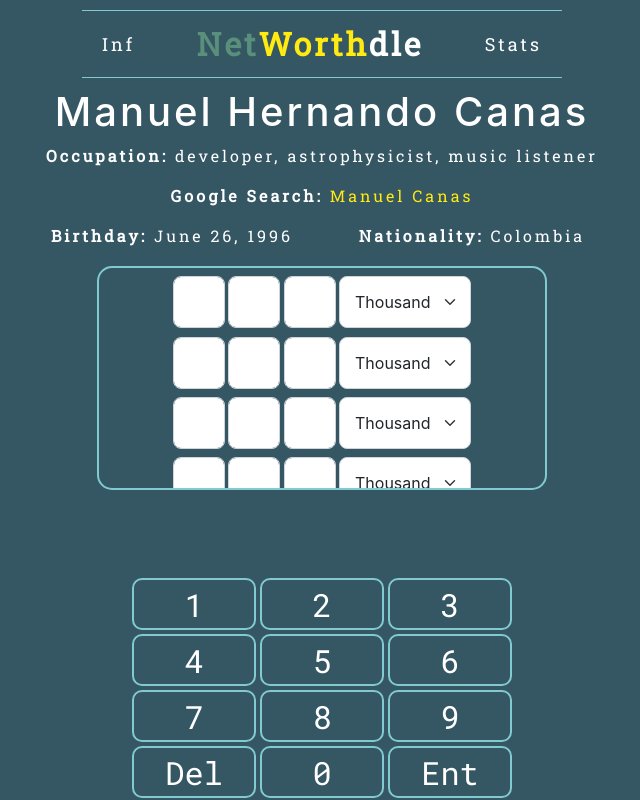
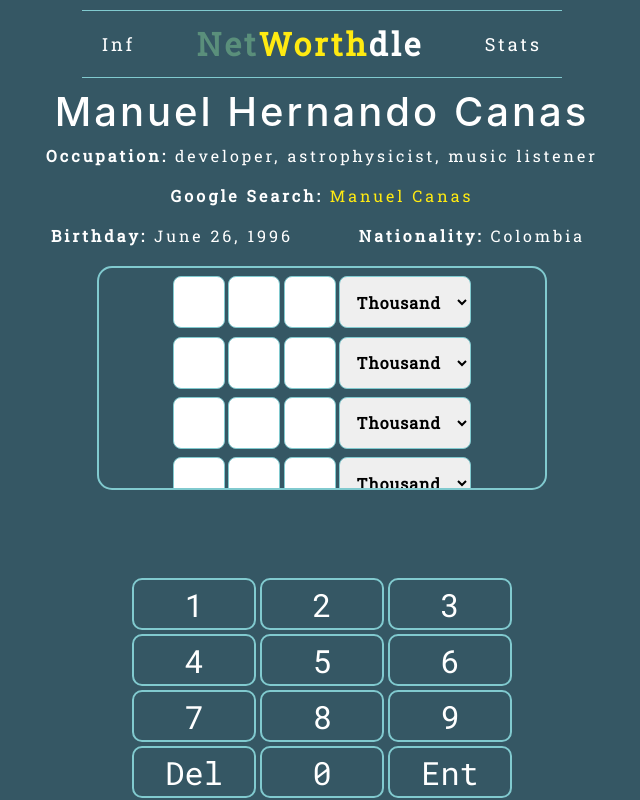
Before and after one commit to canasmh/NetWorthdle, a React (Create React App) app in the folder client/: page / in a window 1280 px wide. Shown: the whole page, without its empty margins (318-958 px from the left). Built offline with nearby package versions, Linux system fonts and the light colour scheme.

Commit message:
Add styling to the game tiles that reflects the results of user guess

```diff
--- a/client/src/App.js
+++ b/client/src/App.js
@@ -11,7 +11,7 @@
   const [celebData, setCelebData] = useState({
     "name": "Manuel Hernando Canas",
     "occupation": ["developer", "astrophysicist", "music listener"],
-    "net_worth": "655 million",
+    "net_worth": "135 million",
     "birthday": "June 26, 1996",
     "nationality": "Colombia"
   })
@@ -33,7 +33,7 @@
     <div className="app">
       <Header />
       <Celeb celebData={celebData} />
-      <GameBoard guesses={guesses} currentGuess={currentGuess} setMoneyUnit={setMoneyUnit}/>
+      <GameBoard guesses={guesses} currentGuess={currentGuess} setMoneyUnit={setMoneyUnit} tileClasses={tileClasses}/>
       <Keyboard moneyUnit={moneyUnit} nGuesses={guesses.length}currentGuess={currentGuess} setGuesses={setGuesses} setCurrentGuess={setCurrentGuess} setTileClasses={setTileClasses} netWorth={celebData.net_worth} />
     </div>
   );
--- a/client/src/GameBoard.js
+++ b/client/src/GameBoard.js
@@ -8,11 +8,11 @@
 
     return (
         <div className="game-board">
-            <GameTiles guess={guesses.length > 0 ? guesses[0] : null} currentGuess={guesses.length === 0 ? currentGuess : null} setMoneyUnit={props.setMoneyUnit} disable={guesses.length > 0 ? true : false} />
-            <GameTiles guess={guesses.length > 1 ? guesses[1] : null} currentGuess={guesses.length === 1 ? currentGuess : null} setMoneyUnit={props.setMoneyUnit} disable={guesses.length > 1 ? true : false} />
-            <GameTiles guess={guesses.length > 2 ? guesses[2] : null} currentGuess={guesses.length === 2 ? currentGuess : null} setMoneyUnit={props.setMoneyUnit} disable={guesses.length > 2 ? true : false} />
-            <GameTiles guess={guesses.length > 3 ? guesses[3] : null} currentGuess={guesses.length === 3 ? currentGuess : null} setMoneyUnit={props.setMoneyUnit} disable={guesses.length > 3 ? true : false} />
-            <GameTiles guess={guesses.length > 4 ? guesses[4] : null} currentGuess={guesses.length === 4 ? currentGuess : null} setMoneyUnit={props.setMoneyUnit} disable={guesses.length > 4 ? true : false} />
+            <GameTiles guess={guesses.length > 0 ? guesses[0] : null} currentGuess={guesses.length === 0 ? currentGuess : null} setMoneyUnit={props.setMoneyUnit} disable={guesses.length > 0 ? true : false} classes={props.tileClasses.firstRow} />
+            <GameTiles guess={guesses.length > 1 ? guesses[1] : null} currentGuess={guesses.length === 1 ? currentGuess : null} setMoneyUnit={props.setMoneyUnit} disable={guesses.length > 1 ? true : false} classes={props.tileClasses.secondRow} />
+            <GameTiles guess={guesses.length > 2 ? guesses[2] : null} currentGuess={guesses.length === 2 ? currentGuess : null} setMoneyUnit={props.setMoneyUnit} disable={guesses.length > 2 ? true : false} classes={props.tileClasses.thirdRow} />
+            <GameTiles guess={guesses.length > 3 ? guesses[3] : null} currentGuess={guesses.length === 3 ? currentGuess : null} setMoneyUnit={props.setMoneyUnit} disable={guesses.length > 3 ? true : false} classes={props.tileClasses.fourthRow} />
+            <GameTiles guess={guesses.length > 4 ? guesses[4] : null} currentGuess={guesses.length === 4 ? currentGuess : null} setMoneyUnit={props.setMoneyUnit} disable={guesses.length > 4 ? true : false} classes={props.tileClasses.fifthRow} />
         </div>
     )
 }
--- a/client/src/GameTiles.css
+++ b/client/src/GameTiles.css
@@ -19,12 +19,17 @@
    margin: 2px 1px;
 }
 
-
 select, input {
     display: inline-block !important;
+    font-weight: 500;
+    font-family: 'Roboto Slab', serif;
+    /* font-family: 'Roboto Mono', monospace; */
+    border: 1px solid #81CACF;
+    letter-spacing: 1px;
 }
 
 input[type=text] {
+
     display: inline-block;
     text-align: center;
     width: 44px;
@@ -41,6 +46,22 @@
     margin: 0.2rem 0.1rem;
     padding: 0;
     border-radius: 8px!important;
+
+}
+
+.correct {
+    background-color: #5A8F7B!important;
+    color: #FFF!important;
+}
+
+.present {
+    background-color: #FFEA11!important;
+    color: #FFF!important;
+}
+
+.absent {
+    background-color: #373737!important;
+    color: #FFF!important;
 }
 
 @media only screen and (max-width: 320px) {
@@ -70,6 +91,9 @@
 }
 
 @media only screen and (min-width: 992px) {
+    select, input {
+        font-weight: 600;
+    }
     input[type=text] {
         height: 52px;
         width: 52px;
--- a/client/src/GameTiles.js
+++ b/client/src/GameTiles.js
@@ -22,13 +22,19 @@
 
             props.setMoneyUnit(newMoneyUnit)
         }
+        var classes = ""
+        if (props.classes.length === 0) {
+            classes = "    "
+        } else {
+            classes = props.classes
+        }
 
         return (
             <Form>
-                <Form.Control bsPrefix="" type="text" value={!guess ? "" : guess[0]} placeholder="" readOnly disabled={props.disable} />
-                <Form.Control bsPrefix="" type="text" value={!guess ? "" : guess[1]} placeholder="" readOnly disabled={props.disable} />
-                <Form.Control bsPrefix="" type="text" value={!guess ? "" : guess[2]} placeholder="" readOnly disabled={props.disable} />
-                <Form.Select bsPrefix="" aria-label="Default select example" onChange={changeUnit} readOnly disabled={props.disable}>
+                <Form.Control bsPrefix={classes[0]} type="text" value={!guess ? "" : guess[0]} placeholder="" readOnly disabled={props.disable} />
+                <Form.Control bsPrefix={classes[1]} type="text" value={!guess ? "" : guess[1]} placeholder="" readOnly disabled={props.disable} />
+                <Form.Control bsPrefix={classes[2]} type="text" value={!guess ? "" : guess[2]} placeholder="" readOnly disabled={props.disable} />
+                <Form.Select bsPrefix={classes[3]} aria-label="Default select example" onChange={changeUnit} readOnly disabled={props.disable}>
                         <option value="thousand">Thousand</option>
                         <option value="million">Million</option>
                         <option value="billion">Billion</option>
--- a/client/src/Keyboard.js
+++ b/client/src/Keyboard.js
@@ -64,8 +64,12 @@
                 }
 
             }
+        }
 
-
+        if (guess.includes(unit)) {
+            tileClasses.push("correct")
+        } else {
+            tileClasses.push("absent")
         }
 
         updateTiles(tileClasses)
```
